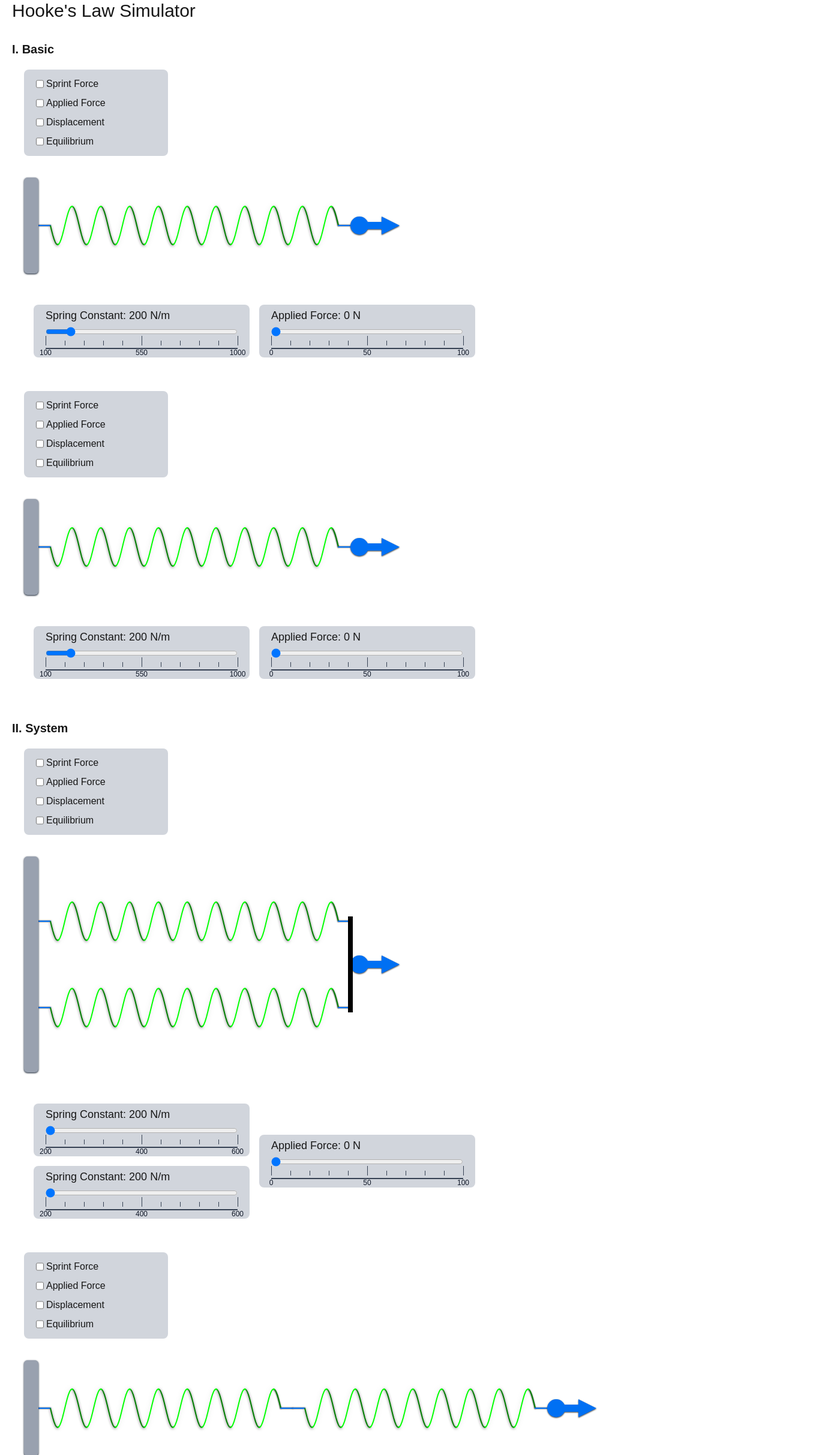
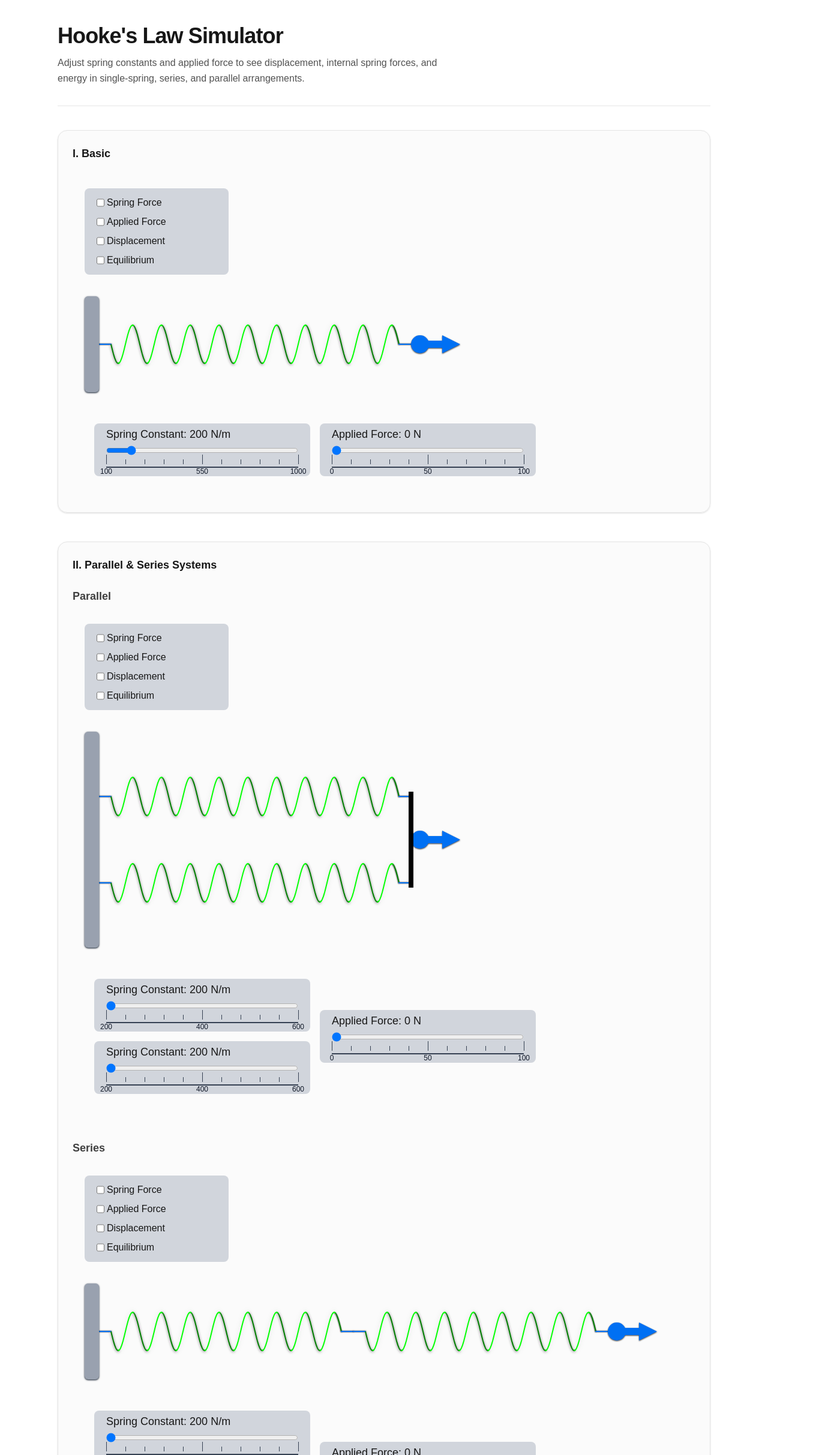
Before and after one commit to RizqiPangestu/portofolio-nextjs, a Next.js app: page /physic-simulator in a window 1280 px wide. Shown: the top 2426 px of the page at 60% size, 1400 px wide, since content can reach past the window. Built offline with nearby package versions, Linux system fonts and the light colour scheme.

Commit message:
[ENHANCEMENT] Hookes' law simulator

```diff
--- a/src/app/layout.tsx
+++ b/src/app/layout.tsx
@@ -2,8 +2,11 @@ import type { Metadata } from "next";
 import "./globals.css";
 
 export const metadata: Metadata = {
-  title: "Rizqi Pangestu",
-  description: "",
+  title: {
+    default: "Rizqi Pangestu",
+    template: "%s · Rizqi Pangestu",
+  },
+  description: "Rizqi Pangestu's Portfolio and Interactive Projects",
 };
 
 export default function RootLayout({
--- a/src/app/physic-simulator/hookes-law.tsx
+++ b/src/app/physic-simulator/hookes-law.tsx
@@ -27,7 +27,9 @@ function Slider({ value, setValue,min,max,step,text,unit, toFixed }:SliderProps)
   const ticks = [minRulerValue, Math.floor((minRulerValue + maxRulerValue) / 2), maxRulerValue];
 
   return <div className="bg-gray-300  w-[360px] lg:w-[360px] rounded-lg p-5 pt-1">
-      <p className="mb-1 text-sm lg:text-lg">{text}: {toFixed==0?(value):(value.toFixed(toFixed))} {unit}</p>
+      <p className="mb-1 text-sm lg:text-lg">
+        {text}: {toFixed === 0 ? value : value.toFixed(toFixed)} {unit}
+      </p>
       <div>
           <input
           type="range"
@@ -97,7 +99,7 @@ function VisualBoard({
           checked={isSpringForceChecked}
           onChange={(e) => {showSpringForce(e.target.checked)}}
         />
-        Sprint Force
+        Spring Force
       </label>
       <label className="flex gap-1">
         <input
@@ -598,7 +600,7 @@ export function HookesLawEnergy({width,height,coils}:HookesLawProps){
       <Slider
           value={distance}
           setValue={setDistance}
-          min={0}
+          min={-1}
           max={1}
           step={0.05}
           text="Displacement"
@@ -606,8 +608,8 @@ export function HookesLawEnergy({width,height,coils}:HookesLawProps){
           toFixed={3}/>
     </div>
   </div>
-  <div className="flex flex-row">
-    <div className="absolute" style={{ height: `${width/2}px`, width: `${width/2}px`}}>
+  <div className="flex flex-wrap">
+    <div className="" style={{ height: `${width/2}px`, width: `${width/2}px`}}>
       <EnergyBar barValue={energyPotential}></EnergyBar>
     </div>
     <div className="w-min flex flex-col">
--- a/src/app/physic-simulator/layout.tsx
+++ b/src/app/physic-simulator/layout.tsx
@@ -1,9 +1,16 @@
 import type { Metadata } from "next";
-import "./physic-simulator.css"
+
+import "./physic-simulator.css";
 
 export const metadata: Metadata = {
-    title: "Physics Law Simulator",
-    description: "",
+  title: "Hooke's Law Simulator",
+  description:
+    "Interactive spring physics: Hooke's law, springs in series and parallel, and elastic potential energy.",
+  openGraph: {
+    title: "Hooke's Law Simulator",
+    description:
+      "Explore spring force, displacement, and elastic energy with interactive diagrams.",
+  },
 };
 
 export default function PhysicSimulatorLayout({
@@ -12,12 +19,8 @@ export default function PhysicSimulatorLayout({
   children: React.ReactNode;
 }>) {
   return (
-      <html lang="en">
-        <body
-          className={`antialiased`}
-        >
+    <div className="physic-simulator-route">
       {children}
-        </body>
-      </html>
+    </div>
   );
 }
--- a/src/app/physic-simulator/page.tsx
+++ b/src/app/physic-simulator/page.tsx
@@ -1,12 +1,18 @@
-"use client"
-
 import PhysicSimulator from "./physic-simulator";
 
-export default function Page(){
-    return <>
-        <h1 className="text-3xl text-bold px-5">{"Hooke's Law Simulator"}</h1>
-        <div className="mt-8">
-            <PhysicSimulator></PhysicSimulator>
-        </div>
-    </>
+export default function PhysicSimulatorPage() {
+  return (
+    <main className="mx-auto max-w-6xl px-4 py-8 sm:px-6 sm:py-10 lg:px-8">
+      <header className="mb-10 border-b border-neutral-200 pb-8">
+        <h1 className="text-3xl font-semibold tracking-tight text-neutral-900 sm:text-4xl">
+          Hooke&apos;s Law Simulator
+        </h1>
+        <p className="mt-3 max-w-2xl text-pretty text-sm leading-relaxed text-neutral-600 sm:text-base">
+          Adjust spring constants and applied force to see displacement, internal spring forces, and
+          energy in single-spring, series, and parallel arrangements.
+        </p>
+      </header>
+      <PhysicSimulator />
+    </main>
+  );
 }
--- a/src/app/physic-simulator/physic-simulator.css
+++ b/src/app/physic-simulator/physic-simulator.css
@@ -1,26 +1,12 @@
-@import "tailwindcss";
-
-:root {
+/**
+ * Light-only theme for this route: globals.css switches :root in dark mode,
+ * but the simulator is easier to read on a fixed white canvas.
+ */
+.physic-simulator-route {
   --background: #ffffff;
   --foreground: #171717;
+  color-scheme: light;
+  min-height: 100dvh;
+  background-color: var(--background);
+  color: var(--foreground);
 }
-
-@theme inline {
-  --color-background: var(--background);
-  --color-foreground: var(--foreground);
-  --font-sans: var(--font-geist-sans);
-  --font-mono: var(--font-geist-mono);
-}
-
-/* @media (prefers-color-scheme: dark) {
-  :root {
-    --background: #0a0a0a;
-    --foreground: #ededed;
-  }
-} */
-
-body {
-  background: var(--background);
-  color: var(--foreground);
-  font-family: Arial, Helvetica, sans-serif;
-}
--- a/src/app/physic-simulator/physic-simulator.tsx
+++ b/src/app/physic-simulator/physic-simulator.tsx
@@ -1,26 +1,81 @@
-"use client"
+"use client";
 
-import HookesLaw, { HookesLawEnergy, HookesLawParallel, HookesLawSeries } from "./hookes-law";
+import HookesLaw, {
+  HookesLawEnergy,
+  HookesLawParallel,
+  HookesLawSeries,
+} from "./hookes-law";
 
-export default function PhysicSimulator(){
-    const width = 480
-    const height = 80
-    const springCoils = 10
+const BOARD_WIDTH = 480;
+const BOARD_HEIGHT = 80;
+const SPRING_COILS = 10;
 
-    return <div className="flex flex-col gap-8 px-5">
-        <div>
-            <h2 className="text-xl font-bold">I. Basic</h2>
-            <HookesLaw width={width} height={height} coils={springCoils}></HookesLaw>
-            <HookesLaw width={width} height={height} coils={springCoils}></HookesLaw>
+export default function PhysicSimulator() {
+  return (
+    <div className="flex flex-col gap-10 sm:gap-12">
+      <section
+        aria-labelledby="phys-sim-basic-heading"
+        className="rounded-2xl border border-neutral-200 bg-neutral-50/80 p-5 shadow-sm sm:p-6"
+      >
+        <h2
+          id="phys-sim-basic-heading"
+          className="mb-6 text-lg font-semibold text-neutral-900"
+        >
+          I. Basic
+        </h2>
+        <div className="overflow-x-auto">
+          <HookesLaw width={BOARD_WIDTH} height={BOARD_HEIGHT} coils={SPRING_COILS} />
         </div>
-        <div>
-            <h2 className="text-xl font-bold">II. System</h2>
-            <HookesLawParallel width={width} height={height} coils={springCoils}></HookesLawParallel>
-            <HookesLawSeries width={width*0.8} height={height} coils={springCoils*0.8}></HookesLawSeries>
+      </section>
+
+      <section
+        aria-labelledby="phys-sim-system-heading"
+        className="rounded-2xl border border-neutral-200 bg-neutral-50/80 p-5 shadow-sm sm:p-6"
+      >
+        <h2
+          id="phys-sim-system-heading"
+          className="mb-6 text-lg font-semibold text-neutral-900"
+        >
+          II. Parallel &amp; Series Systems
+        </h2>
+        <div className="flex flex-col gap-10">
+          <div className="overflow-x-auto">
+            <h3 className="mb-3 text-lg font-bold text-neutral-700">
+              Parallel
+            </h3>
+            <HookesLawParallel
+              width={BOARD_WIDTH}
+              height={BOARD_HEIGHT}
+              coils={SPRING_COILS}
+            />
+          </div>
+          <div className="overflow-x-auto">
+            <h3 className="mb-3 text-lg font-bold text-neutral-700">
+              Series
+            </h3>
+            <HookesLawSeries
+              width={BOARD_WIDTH * 0.8}
+              height={BOARD_HEIGHT}
+              coils={SPRING_COILS * 0.8}
+            />
+          </div>
         </div>
-        <div>
-            <h2 className="text-xl font-bold">III. Energy</h2>
-            <HookesLawEnergy width={width} height={height} coils={springCoils}></HookesLawEnergy>
+      </section>
+
+      <section
+        aria-labelledby="phys-sim-energy-heading"
+        className="rounded-2xl border border-neutral-200 bg-neutral-50/80 p-5 shadow-sm sm:p-6"
+      >
+        <h2
+          id="phys-sim-energy-heading"
+          className="mb-6 text-lg font-semibold text-neutral-900"
+        >
+          III. Energy
+        </h2>
+        <div className="overflow-x-auto">
+          <HookesLawEnergy width={BOARD_WIDTH} height={BOARD_HEIGHT} coils={SPRING_COILS} />
         </div>
+      </section>
     </div>
+  );
 }
--- a/src/app/ui/physic-law/components/SpringSVG.tsx
+++ b/src/app/ui/physic-law/components/SpringSVG.tsx
@@ -8,6 +8,15 @@ interface SpringSVGProps {
   coils?: number;
   strokeColor?: string;
   strokeWidth?: number;
+}
+
+/** Stable formatting for SSR/client hydration (avoids float string drift). */
+function svgNum(n: number): number {
+  return Math.round(n * 10_000) / 10_000;
+}
+
+function svgPoint(x: number, y: number): string {
+  return `${svgNum(x)},${svgNum(y)}`;
 }
 
 const SpringSVG: React.FC<SpringSVGProps> = ({
@@ -22,9 +31,9 @@ const SpringSVG: React.FC<SpringSVGProps> = ({
   const frequency = (2 * Math.PI * coils) / width;
 
   const startX = 0;
-  const startY = height / 2 + Math.sin(startX * frequency) * amplitude;
+  const startY = svgNum(height / 2 + Math.sin(startX * frequency) * amplitude);
   const endX = width;
-  const endY = height / 2 + Math.sin(endX * frequency) * amplitude;
+  const endY = svgNum(height / 2 + Math.sin(endX * frequency) * amplitude);
 
   const springElement: React.ReactElement[] = [];
   let color: string = "#007F00"
@@ -43,7 +52,7 @@ const SpringSVG: React.FC<SpringSVGProps> = ({
     }
 
     if (isFront && y>previousY){
-      points.push(`${x},${y}`);
+      points.push(svgPoint(x, y));
       frontSpringElements.push(<polyline
         key={x}
         fill="none"
@@ -54,10 +63,10 @@ const SpringSVG: React.FC<SpringSVGProps> = ({
         points={points.join(' ')}
         className='drop-shadow-[0px_0px_4px_#DDDDDD]'
       />)
-      points = [`${previousX},${previousY}`]
+      points = [svgPoint(previousX, previousY)]
       isFront = !isFront
     }else if (!isFront && y<=previousY){
-      points.push(`${x},${y}`);
+      points.push(svgPoint(x, y));
       backSpringElements.push(<polyline
         key={x}
         fill="none"
@@ -68,17 +77,17 @@ const SpringSVG: React.FC<SpringSVGProps> = ({
         points={points.join(' ')}
         className='drop-shadow-[0px_1px_2px_#666666]'
       />)
-      points = [`${previousX},${previousY}`]
+      points = [svgPoint(previousX, previousY)]
       isFront = !isFront
     }
 
-    points.push(`${x},${y}`);
+    points.push(svgPoint(x, y));
     previousY = y
     previousX = x
   }
 
 
-  const fixedEndY = height / 2; // fixed Y for the end point
+  const fixedEndY = svgNum(height / 2); // fixed Y for the end point
 
   // Adjust last point's Y coordinate
   points = points.map((point, index) => {
```
Lines whose indentation alone changed are shown as unchanged.
